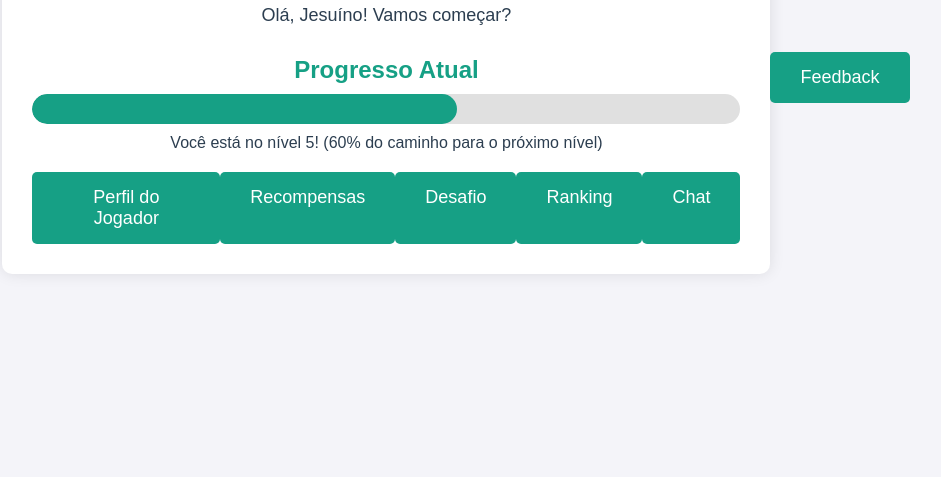
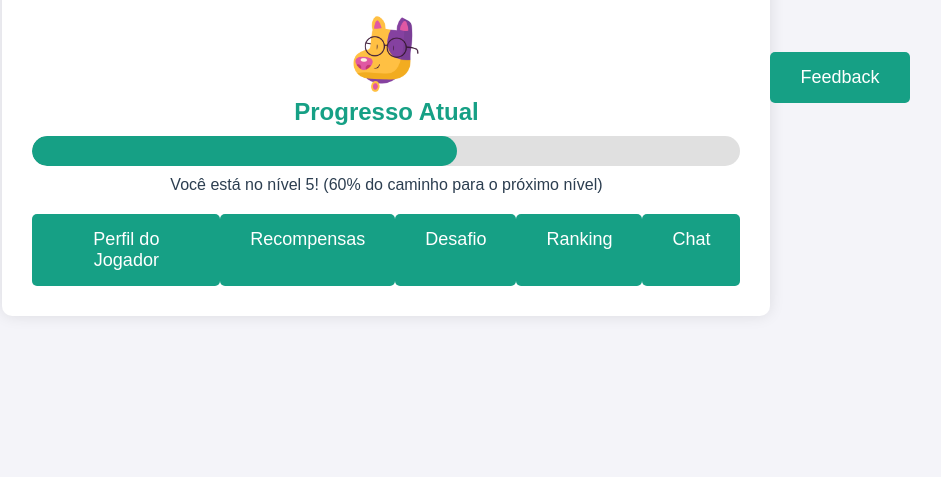
Before and after one commit to almeidaitalo/PrototipoGamificado, a plain HTML site: page index.html in a window 1280 px wide. Shown: the part 323-800 px from the top of the page, without its empty margins (184-1125 px from the left). Drawn offline with Linux system fonts and the light colour scheme.

Commit message:
Atualização do icone

```diff
--- a/index.css
+++ b/index.css
@@ -78,3 +78,9 @@ header p {
 .btn:hover {
     background-color: #149174;
 }
+
+.avatar img {
+    border-radius: 50%;
+    width: 80px;
+    height: 80px;
+}
--- a/index.html
+++ b/index.html
@@ -10,7 +10,11 @@
     <div class="container">
         <header>
             <h1>Bem-vindo à Plataforma Gamificada da EcoTech</h1>
-            <p>Olá, Jesuíno! Vamos começar?</p>
+            <p> Olá, Jesuíno! Vamos começar?</p>
+            <div class="avatar">
+                <!-- Ícone do Avatar será exibido aqui -->
+                <img src="imag/cao.png" alt="Avatar Selecionado">
+            </div>
         </header>
 
         <section class="progress-section">
```
Also changed, not shown: missions.html (+1 -1 lines), profile.html (+3 -3 lines).
